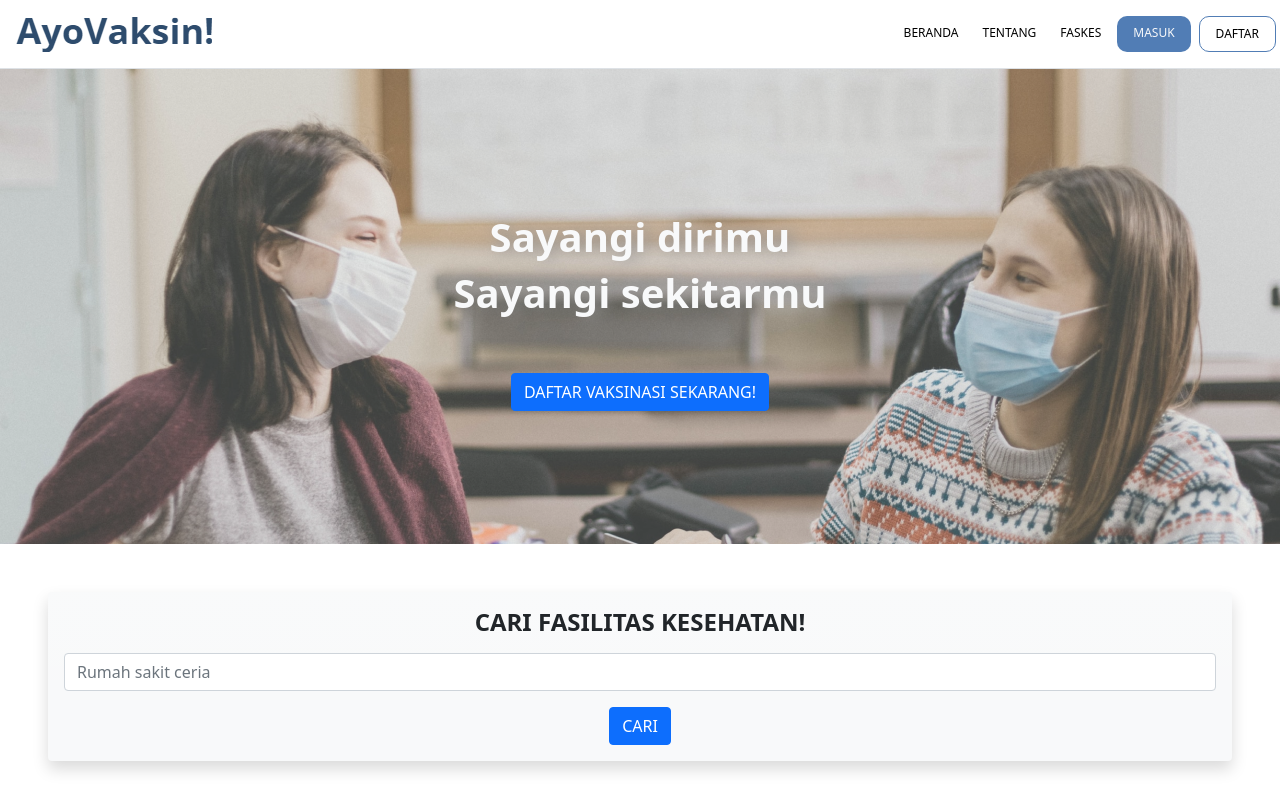
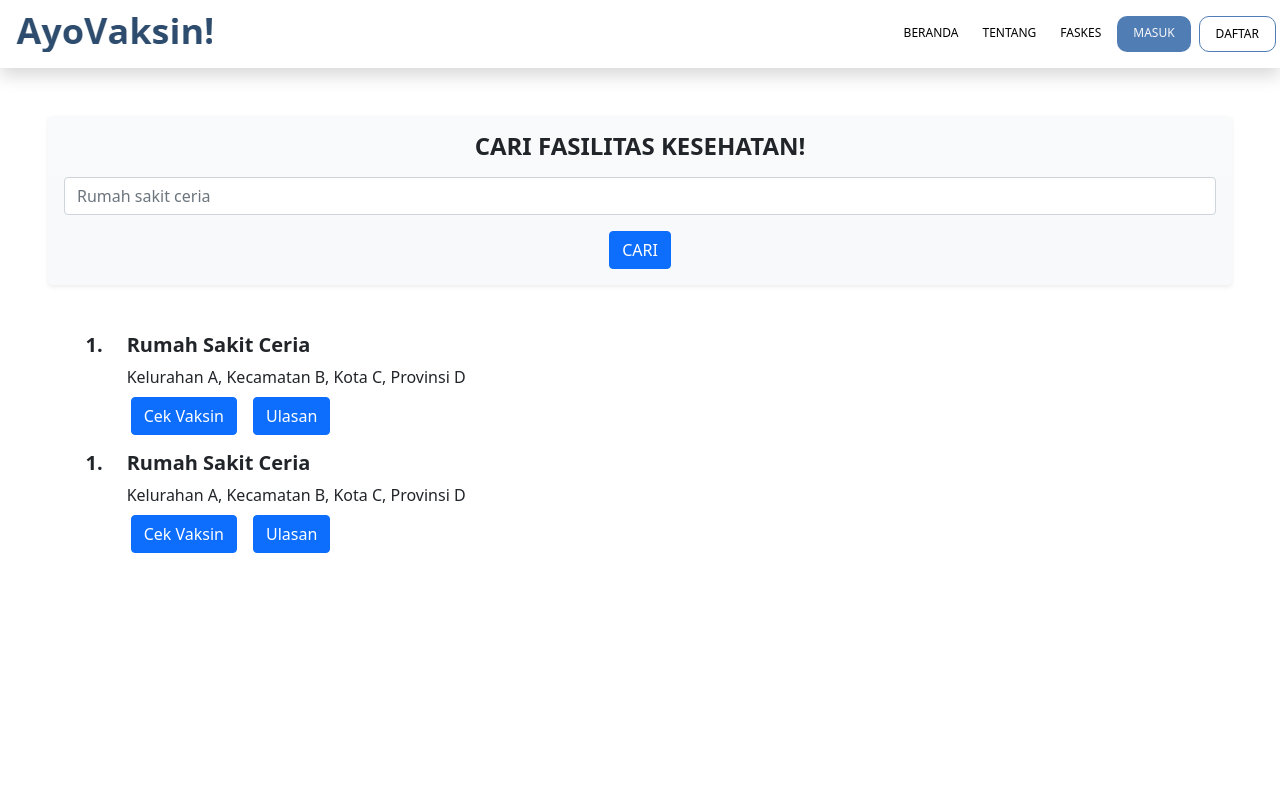
Before and after one commit to bimanugrahaa/vaccine-booking-system-frontend, a React (Create React App) app: page /dev in a window 1280 px wide. Shown: the top 800 px of the page. Built offline with nearby package versions, Linux system fonts and the light colour scheme.

Commit message:
Add searchFaskes page
Add searchFaskes page, searchBarFaskes component, update some pages and component.

```diff
--- a/src/App.js
+++ b/src/App.js
@@ -4,8 +4,8 @@ import 'bootstrap/dist/css/bootstrap.min.css';
 import 'bootstrap/dist/js/bootstrap.js'
 import { BrowserRouter, Route, Routes } from 'react-router-dom';
 import Header from './users/components/header';
-import Login from './users/pages/login';
-import Register from './users/pages/register';
+import LoginUser from './users/pages/login';
+import RegisterUser from './users/pages/register';
 import LoginAdmin from './admin/pages/login';
 import Sidebar from './admin/components/sidebar';
 import FaskesList from './admin/components/faskesList';
@@ -16,15 +16,18 @@ import FaskesDetail from './admin/pages/faskesDetail';
 import AddFaskes from './admin/pages/addFaskes';
 import AddVaccine from './admin/pages/addVaccine';
 import Homepage from './users/pages/homepage';
+import SearchFaskes from './users/pages/searchFaskes';
 
 function App() {
   return (
     <BrowserRouter>
           <Routes>
+            <Route path="/login" exact element={<LoginUser/>}/>
+            <Route path="/register" exact element={<RegisterUser/>}/>
             <Route path="/admin/login" exact element={<LoginAdmin/>}/>
             <Route path="/admin/faskes-list" exact element={<FaskesDetail/>}/>
             <Route path="/admin/user-vaccine" exact element={<UsersList/>}/>
-            <Route path="/dev" element={<Homepage/>}/>
+            <Route path="/dev" element={<SearchFaskes/>}/>
           </Routes>
         </BrowserRouter>
   );
--- /dev/null
+++ b/src/users/components/faskesList.jsx
@@ -0,0 +1,24 @@
+export default function FaskesList() {
+
+    return (
+        <>
+        <div className="container-fluid row mt-3">
+            <div className="col-md-1 text-end">
+                <h5 className="fw-bold">1.</h5>
+            </div>
+            <div className="col-md-7">
+                <div className="row">
+                    <h5 className="fw-bold">Rumah Sakit Ceria</h5>
+                </div>
+                <div className="row">
+                    <p className="mb-2">Kelurahan A, Kecamatan B, Kota C, Provinsi D</p>
+                </div>
+                <div className="row">
+                    <button className="btn btn-primary col-auto mx-3">Cek Vaksin</button>
+                    <button className="btn btn-primary col-auto">Ulasan</button>
+                </div>
+            </div>
+        </div>
+        </>
+    )
+}
--- a/src/users/components/header.jsx
+++ b/src/users/components/header.jsx
@@ -6,7 +6,7 @@ export default function Header() {
     return (
         <>
             <div className="container-fluid p-0">
-                <header className="d-flex flex-wrap justify-content-center py-3 border-bottom">
+                <header className="d-flex flex-wrap justify-content-center py-3 shadow">
                     <a href="/" className="d-flex align-items-center ms-3 mb-3 mb-md-0 me-md-auto text-dark text-decoration-none">
                         <img src={logo}/>
                     </a>
--- /dev/null
+++ b/src/users/components/searchBarFaskes.jsx
@@ -0,0 +1,13 @@
+
+export default function SearchBarFaskes() {
+
+    return (
+        <>
+        <div className='card shadow-sm bg-light bg-gradient border-0 text-center p-3 m-5'>
+            <h4 className='text-uppercase fw-bold mb-3'>Cari fasilitas kesehatan!</h4>
+            <input className='form-control' type="text" placeholder='Rumah sakit ceria'/>
+            <button className='btn btn-primary text-uppercase m-auto mt-3'>Cari</button>
+        </div>
+        </>
+    )
+}
--- a/src/users/pages/homepage.jsx
+++ b/src/users/pages/homepage.jsx
@@ -1,6 +1,7 @@
 import Header from '../components/header';
 import Hero from '../components/hero';
 import about from '../../assets/about-img.png'
+import SearchBarFaskes from '../components/searchBarFaskes';
 
 export default function Homepage() {
 
@@ -8,11 +9,7 @@ export default function Homepage() {
         <>
         <Header/>
         <Hero/>
-        <div className='card shadow bg-light bg-gradient border-0 text-center p-3 m-5'>
-            <h4 className='text-uppercase fw-bold mb-3'>Cari fasilitas kesehatan!</h4>
-            <input className='form-control' type="text" placeholder='Rumah sakit ceria'/>
-            <button className='btn btn-primary text-uppercase m-auto mt-3'>Cari</button>
-        </div>
+        <SearchBarFaskes/>
         <h6 className='ms-5 fw-bold'>Tentang</h6>
         <div className='row'>
             <div className='col-lg-1'></div>
--- a/src/users/pages/login.jsx
+++ b/src/users/pages/login.jsx
@@ -27,7 +27,7 @@ export default function Login() {
                             </div>
                         </form>
                     </div>
-                    <h6 className='text-center m-5'>Belum punya akun? <a className='stretched-link'>Buat akun</a></h6>
+                    <h6 className='text-center m-5'>Belum punya akun? <a href='#'>Buat akun</a></h6>
                 </div>
 
 
--- /dev/null
+++ b/src/users/pages/searchFaskes.jsx
@@ -0,0 +1,15 @@
+import FaskesList from "../components/faskesList";
+import Header from "../components/header";
+import SearchBarFaskes from "../components/searchBarFaskes";
+
+export default function SearchFaskes() {
+
+    return (
+        <>
+        <Header/>
+        <SearchBarFaskes/>
+        <FaskesList/>
+        <FaskesList/>
+        </>
+    )
+}
```
